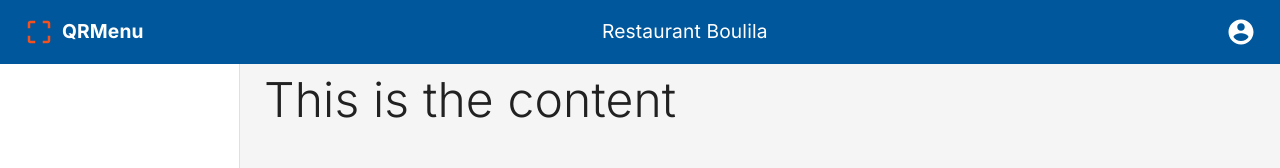
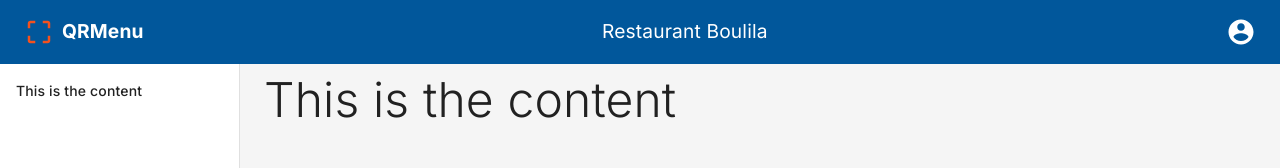
Before and after one commit to medAmarFilali/qrmenuapp, a React (Create React App) app: page / in a window 1280 px wide. Shown: the top 168 px of the page. Built offline with nearby package versions, Linux system fonts and the light colour scheme.

Commit message:
Adding the QrDrqwer content

```diff
--- a/src/components/dashboard/dashboardLayout/qrDrawer/qrDrawerContent/QrDrawerContent.js
+++ b/src/components/dashboard/dashboardLayout/qrDrawer/qrDrawerContent/QrDrawerContent.js
@@ -1,5 +1,13 @@
+import { Typography } from "@material-ui/core";
+import { useStyles } from "./styleQrDrawerContent";
+
 const QrDrawerContent = () => {
-  return <div></div>;
+  const classes = useStyles();
+  return (
+    <div className={classes.drawerContentContainer}>
+      <Typography variant="subtitle2">This is the content</Typography>
+    </div>
+  );
 };
 
 export default QrDrawerContent;
--- a/src/components/dashboard/dashboardLayout/qrDrawer/qrDrawerContent/styleQrDrawerContent.js
+++ b/src/components/dashboard/dashboardLayout/qrDrawer/qrDrawerContent/styleQrDrawerContent.js
@@ -0,0 +1,7 @@
+import { makeStyles } from "@material-ui/core/styles";
+
+export const useStyles = makeStyles((theme) => ({
+  drawerContentContainer: {
+    padding: theme.spacing(2),
+  },
+}));
```
